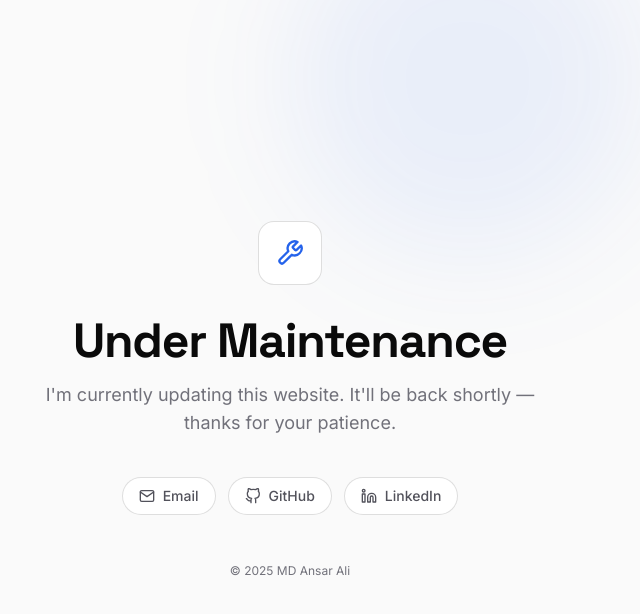
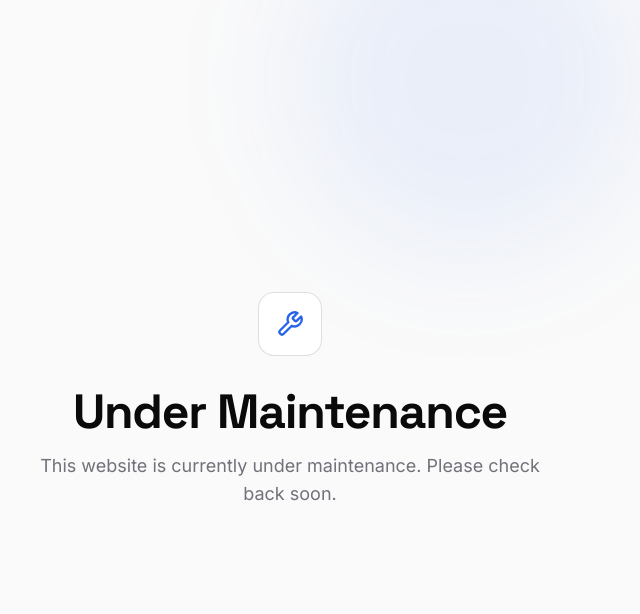
Before and after one commit to ansarali41/my-portfolio-new, a Next.js app: page / in a window 1280 px wide. Shown: the top 614 px of the page, without its empty margins (350-990 px from the left). Built offline with nearby package versions, Linux system fonts and the light colour scheme.

Commit message:
feat: update layout and home components for maintenance mode

```diff
--- a/src/app/layout.js
+++ b/src/app/layout.js
@@ -15,9 +15,9 @@ const spaceGrotesk = Space_Grotesk({
 });
 
 export const metadata = {
-    title: 'MD Ansar Ali - Software Engineer',
-    description: 'Portfolio of MD Ansar Ali - A passionate Software Engineer specializing in back-end development and building scalable applications.',
-    keywords: ['Software Engineer', 'Back-end Developer', 'Full Stack Developer', 'Node.js', 'React', 'TypeScript'],
+    title: 'Under Maintenance',
+    description: 'This website is currently under maintenance.',
+    robots: { index: false },
 };
 
 export default function RootLayout({ children }) {
--- a/src/app/page.js
+++ b/src/app/page.js
@@ -1,15 +1,4 @@
-import { FiGithub, FiLinkedin, FiMail, FiTool } from 'react-icons/fi';
-
-const links = [
-    { href: 'mailto:ansar.ict14@gmail.com', label: 'Email', icon: FiMail },
-    { href: 'https://github.com/ansarali41', label: 'GitHub', icon: FiGithub },
-    { href: 'https://www.linkedin.com/in/dev-ansar-ali', label: 'LinkedIn', icon: FiLinkedin },
-];
-
-export const metadata = {
-    title: 'Under Maintenance - MD Ansar Ali',
-    robots: { index: false },
-};
+import { FiTool } from 'react-icons/fi';
 
 export default function Home() {
     return (
@@ -23,25 +12,8 @@ export default function Home() {
 
                 <h1 className="font-display text-4xl font-bold tracking-tight sm:text-5xl">Under Maintenance</h1>
                 <p className="mt-4 text-base leading-relaxed text-[var(--muted)] sm:text-lg">
-                    I&apos;m currently updating this website. It&apos;ll be back shortly — thanks for your patience.
+                    This website is currently under maintenance. Please check back soon.
                 </p>
-
-                <div className="mt-10 flex flex-wrap items-center justify-center gap-3">
-                    {links.map(({ href, label, icon: Icon }) => (
-                        <a
-                            key={label}
-                            href={href}
-                            target={href.startsWith('http') ? '_blank' : undefined}
-                            rel={href.startsWith('http') ? 'noopener noreferrer' : undefined}
-                            className="inline-flex items-center gap-2 rounded-full border border-[var(--border-strong)] bg-[var(--surface)] px-4 py-2 text-sm font-medium text-[var(--muted-strong)] transition-colors hover:border-[var(--accent)] hover:text-[var(--accent)]"
-                        >
-                            <Icon className="h-4 w-4" />
-                            {label}
-                        </a>
-                    ))}
-                </div>
-
-                <p className="mt-12 text-xs text-[var(--muted)]">© {new Date().getFullYear()} MD Ansar Ali</p>
             </div>
         </main>
     );
```
